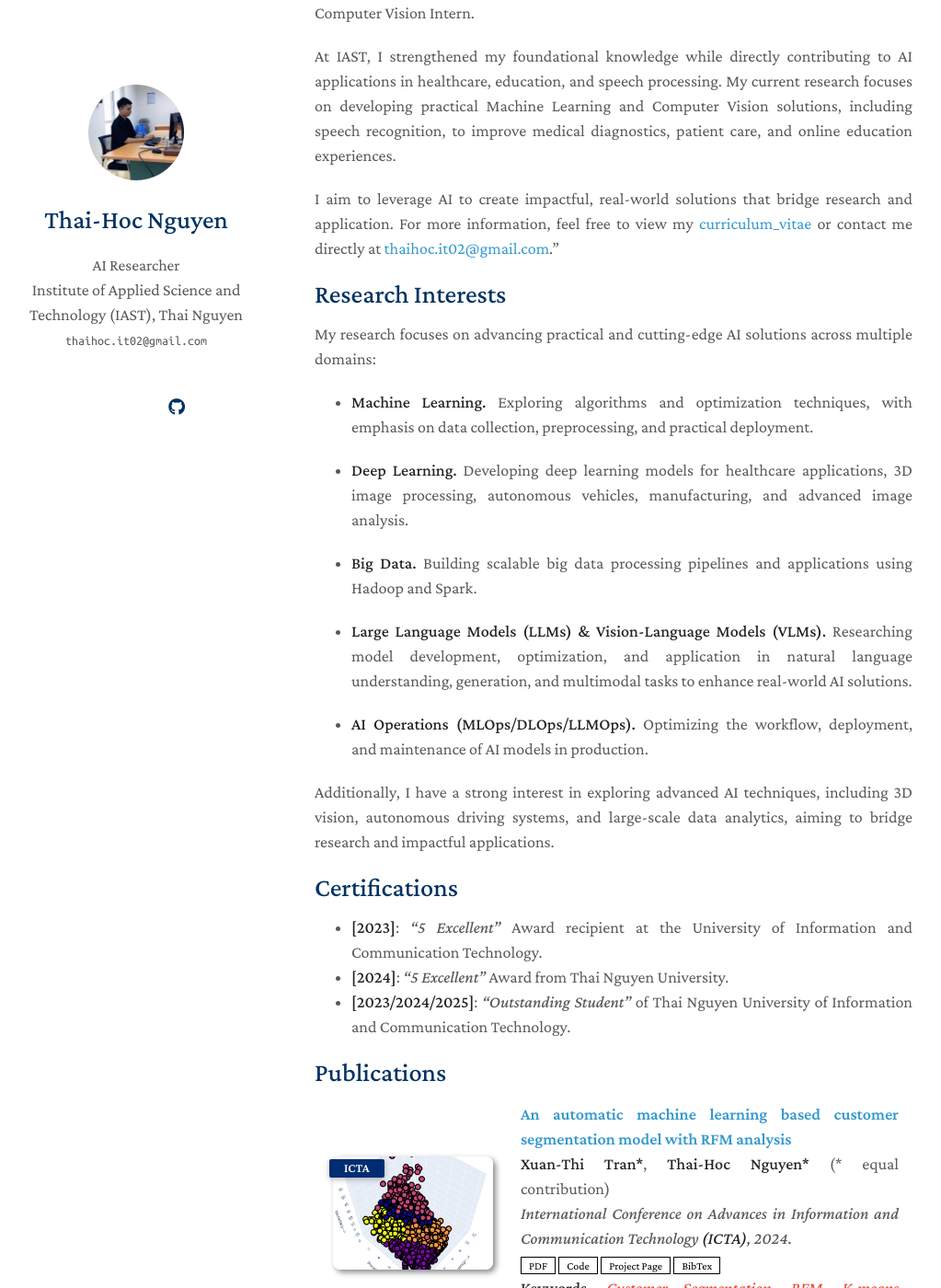
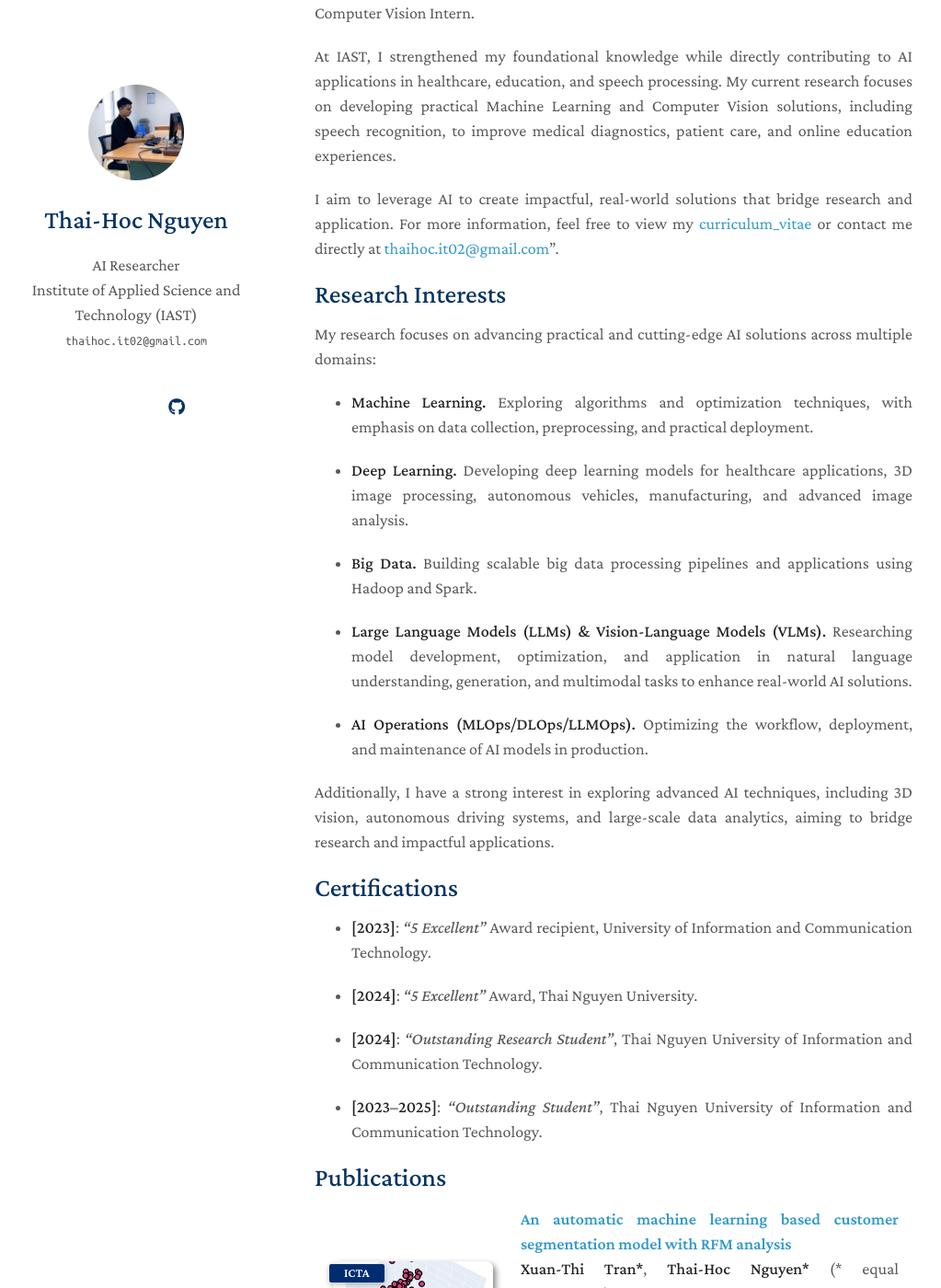
Before and after one commit to nthaihoc/about-me, a Jekyll site: the page built from index.md, in a window 1280 px wide and 1400 px high, scrolled down 227 px. Shown: the whole window at 92% size, without its empty margins (128-1151 px from the left). Built offline with Jekyll 4.4.1, drawn with Linux system fonts in a browser that asks for light colours; a style sheet for code colours, icons or effects is not loaded; our own code applies the rules of GitHub Pages for plain Markdown files.

Commit message:
update profile

```diff
--- a/_config.yml
+++ b/_config.yml
@@ -1,7 +1,7 @@
 # Basic Information
 title: Thai-Hoc Nguyen
 position: AI Researcher
-affiliation: Institute of Applied Science and Technology (IAST), Thai Nguyen
+affiliation: Institute of Applied Science and Technology (IAST)
 email: thaihoc.it02@gmail.com
 
 
--- a/index.md
+++ b/index.md
@@ -8,29 +8,33 @@ layout: homepage
 
 At IAST, I strengthened my foundational knowledge while directly contributing to AI applications in healthcare, education, and speech processing. My current research focuses on developing practical Machine Learning and Computer Vision solutions, including speech recognition, to improve medical diagnostics, patient care, and online education experiences.
 
-I aim to leverage AI to create impactful, real-world solutions that bridge research and application. For more information, feel free to view my [curriculum_vitae](https://) or contact me directly at [thaihoc.it02@gmail.com](mailto:thaihoc.it02@gmail.com)."
+I aim to leverage AI to create impactful, real-world solutions that bridge research and application. For more information, feel free to view my [curriculum_vitae](https://) or contact me directly at [thaihoc.it02@gmail.com](mailto:thaihoc.it02@gmail.com)".
 
 ## Research Interests
 
 My research focuses on advancing practical and cutting-edge AI solutions across multiple domains:
 
-* **Machine Learning.** Exploring algorithms and optimization techniques, with emphasis on data collection, preprocessing, and practical deployment.
+- **Machine Learning.** Exploring algorithms and optimization techniques, with emphasis on data collection, preprocessing, and practical deployment.
 
-* **Deep Learning.** Developing deep learning models for healthcare applications, 3D image processing, autonomous vehicles, manufacturing, and advanced image analysis.
+- **Deep Learning.** Developing deep learning models for healthcare applications, 3D image processing, autonomous vehicles, manufacturing, and advanced image analysis.
 
-* **Big Data.** Building scalable big data processing pipelines and applications using Hadoop and Spark.
+- **Big Data.** Building scalable big data processing pipelines and applications using Hadoop and Spark.
 
-* **Large Language Models (LLMs) & Vision-Language Models (VLMs).** Researching model development, optimization, and application in natural language understanding, generation, and multimodal tasks to enhance real-world AI solutions.
+- **Large Language Models (LLMs) & Vision-Language Models (VLMs).** Researching model development, optimization, and application in natural language understanding, generation, and multimodal tasks to enhance real-world AI solutions.
 
-* **AI Operations (MLOps/DLOps/LLMOps).** Optimizing the workflow, deployment, and maintenance of AI models in production.
+- **AI Operations (MLOps/DLOps/LLMOps).** Optimizing the workflow, deployment, and maintenance of AI models in production.
 
 Additionally, I have a strong interest in exploring advanced AI techniques, including 3D vision, autonomous driving systems, and large-scale data analytics, aiming to bridge research and impactful applications.
 
 ## Certifications
 
-* **[2023]**: *"5 Excellent"* Award recipient at the University of Information and Communication Technology.
-* **[2024]**: *"5 Excellent"* Award from Thai Nguyen University.
-* **[2023/2024/2025]**: *"Outstanding Student"* of Thai Nguyen University of Information and Communication Technology.
+- **[2023]**: *"5 Excellent"* Award recipient, University of Information and Communication Technology.
+
+- **[2024]**: *"5 Excellent"* Award, Thai Nguyen University.
+
+- **[2024]**: *"Outstanding Research Student"*, Thai Nguyen University of Information and Communication Technology.
+
+- **[2023–2025]**: *"Outstanding Student"*, Thai Nguyen University of Information and Communication Technology.
 
 
 {% include_relative _includes/publications.md %}
```
